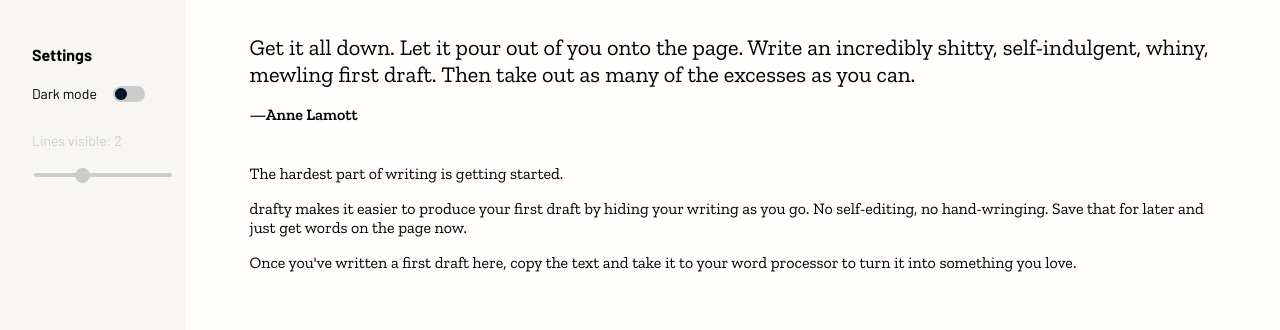
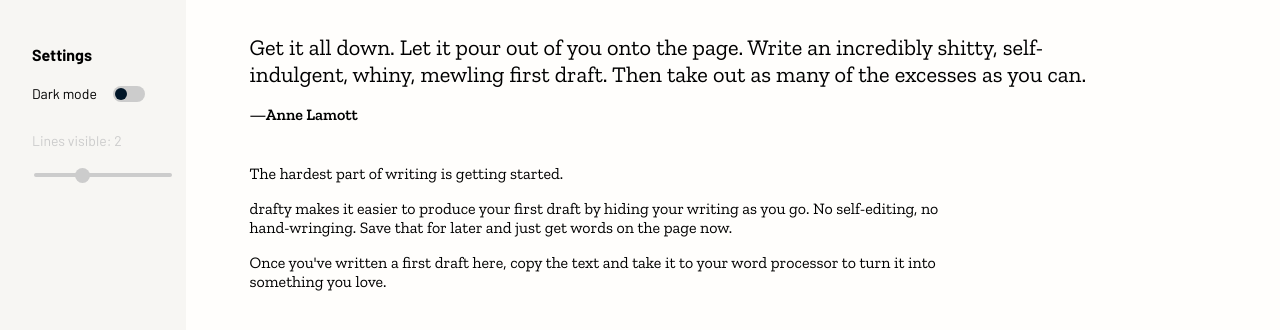
Before and after one commit to JackieStrawbridge/drafty, a plain HTML site: page about.html in a window 1280 px wide. Shown: the part 112-442 px from the top of the page. Drawn offline with nearby package versions, Linux system fonts and the light colour scheme; a script that the page names is missing.

Commit message:
set max character length

```diff
--- a/style.css
+++ b/style.css
@@ -10,6 +10,14 @@ html, body {
 
 body {
     display: flex;
+}
+
+p {
+    max-width: 75ch;
+}
+
+blockquote {
+    max-width: 66ch;
 }
 
 #sidebar {
```
